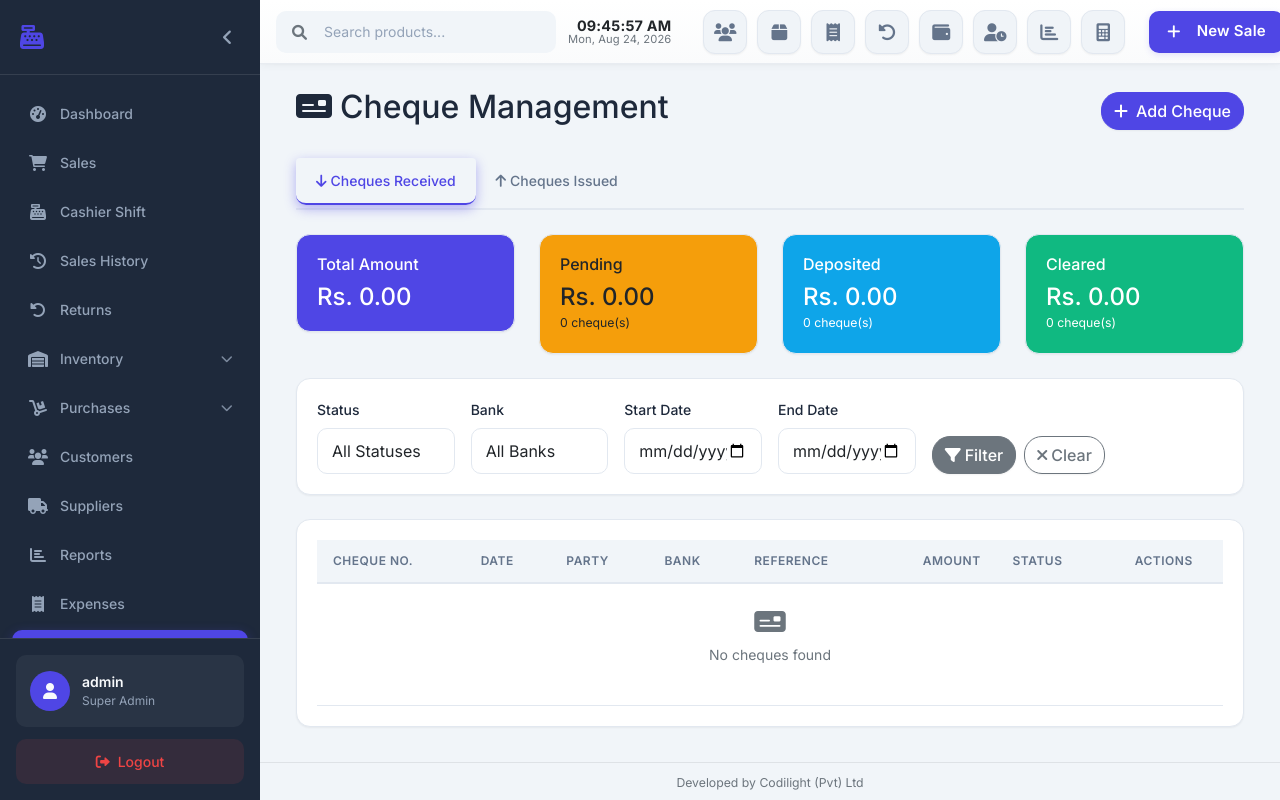
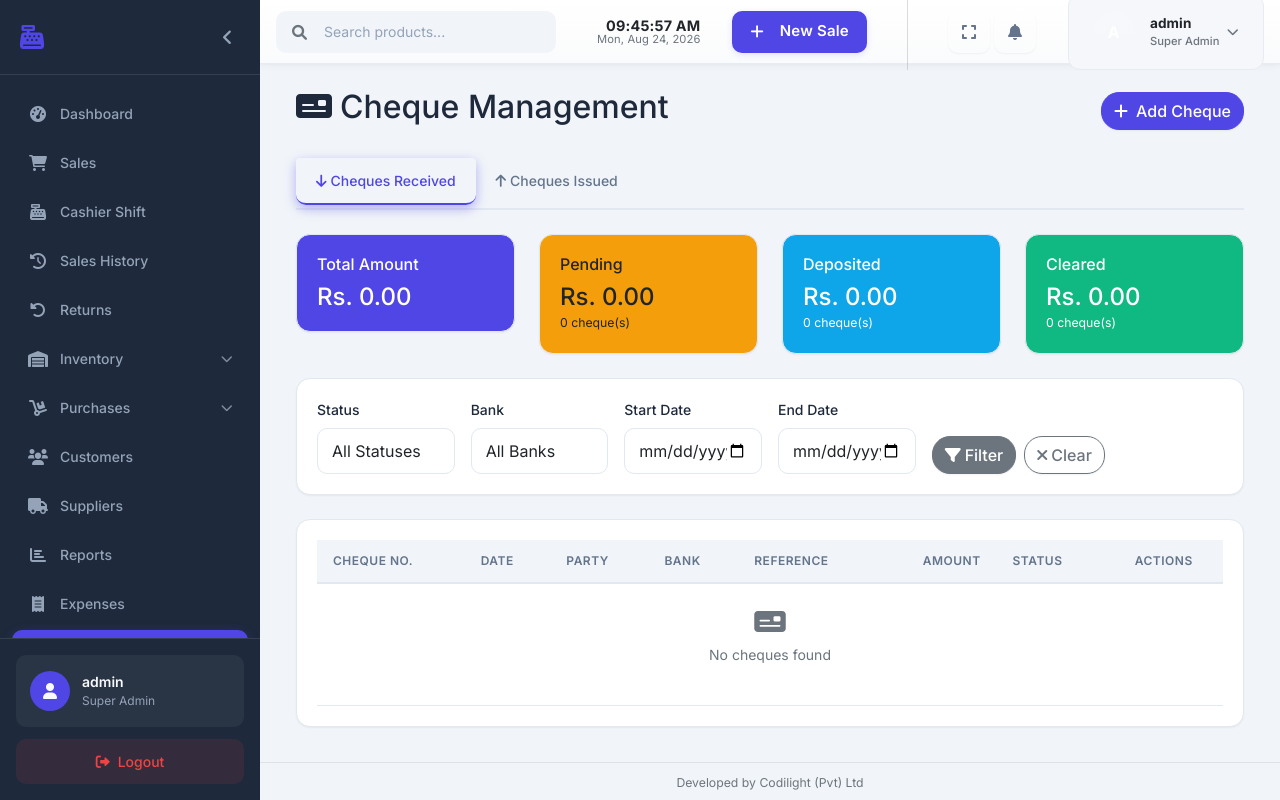
Before and after one commit to myposweb3-cyber/infixindustries, a Flask app: page /cheques in a window 1280 px wide. Run offline with Flask 3, Linux system fonts and the light colour scheme; a user stored in the database is signed in; data comes from the database, SQL or seed files in the repository; data that the repository does not hold is empty; some libraries are stand-ins or nearby versions.

Commit message:
Simplify header and keep profile accessible

```diff
--- a/app/templates/base.html
+++ b/app/templates/base.html
@@ -271,34 +271,6 @@
                         <div id="clockDate" class="text-muted" style="font-size: 0.7rem; line-height: 1; letter-spacing: 0.1px;"></div>
                     </div>
 
-                    <!-- Quick Nav Buttons -->
-                    <div class="d-none d-lg-flex align-items-center gap-2 quick-nav-buttons">
-                        <a href="{{ url_for('customers.customers') }}" class="btn btn-link text-secondary text-decoration-none quick-nav-btn quick-nav-button" data-url="{{ url_for('customers.customers') }}" data-shortcut="C" data-bs-toggle="tooltip" title="Customers (C)" aria-label="Customers">
-                            <i class="fas fa-users"></i>
-                        </a>
-                        <a href="{{ url_for('inventory.inventory') }}" class="btn btn-link text-secondary text-decoration-none quick-nav-btn quick-nav-button" data-url="{{ url_for('inventory.inventory') }}" data-shortcut="P" data-bs-toggle="tooltip" title="Products / Inventory (P)" aria-label="Products and Inventory">
-                            <i class="fas fa-box"></i>
-                        </a>
-                        <a href="{{ url_for('sales.sales_history') }}" class="btn btn-link text-secondary text-decoration-none quick-nav-btn quick-nav-button" data-url="{{ url_for('sales.sales_history') }}" data-shortcut="H" data-bs-toggle="tooltip" title="Sales History (H)" aria-label="Sales History">
-                            <i class="fas fa-receipt"></i>
-                        </a>
-                        <a href="{{ url_for('sales.returns') }}" class="btn btn-link text-secondary text-decoration-none quick-nav-btn quick-nav-button" data-url="{{ url_for('sales.returns') }}" data-shortcut="R" data-bs-toggle="tooltip" title="Returns (R)" aria-label="Returns">
-                            <i class="fas fa-rotate-left"></i>
-                        </a>
-                        <a href="{{ url_for('expenses.expenses') }}" class="btn btn-link text-secondary text-decoration-none quick-nav-btn quick-nav-button" data-url="{{ url_for('expenses.expenses') }}" data-shortcut="E" data-bs-toggle="tooltip" title="Expenses (E)" aria-label="Expenses">
-                            <i class="fas fa-wallet"></i>
-                        </a>
-                        <a href="{{ url_for('shifts.shifts_page') }}" class="btn btn-link text-secondary text-decoration-none quick-nav-btn quick-nav-button" data-url="{{ url_for('shifts.shifts_page') }}" data-shortcut="S" data-bs-toggle="tooltip" title="Cashier Shifts (S)" aria-label="Cashier Shifts">
-                            <i class="fas fa-user-clock"></i>
-                        </a>
-                        <a href="{{ url_for('reports.reports') }}" class="btn btn-link text-secondary text-decoration-none quick-nav-btn quick-nav-button" data-url="{{ url_for('reports.reports') }}" data-shortcut="T" data-bs-toggle="tooltip" title="Reports (T)" aria-label="Reports">
-                            <i class="fas fa-chart-bar"></i>
-                        </a>
-                        <button type="button" class="btn btn-link text-secondary text-decoration-none quick-nav-btn" id="calculatorBtn" data-bs-toggle="tooltip" title="Calculator" aria-label="Calculator">
-                            <i class="fas fa-calculator"></i>
-                        </button>
-                    </div>
-
                     <!-- New Sale Button -->
                     <a href="{{ url_for('sales.sales') }}" class="btn btn-primary d-none d-md-flex align-items-center gap-3 px-5" style="font-size: 15px; letter-spacing: 0.2px;">
                         <i class="fas fa-plus"></i>
@@ -311,12 +283,6 @@
                     <div class="d-flex align-items-center gap-1">
                         <button class="btn btn-link text-secondary text-decoration-none header-actions-btn" id="fullscreenBtn" title="Toggle Fullscreen">
                             <i class="fas fa-expand" id="fullscreenIcon"></i>
-                        </button>
-                        <button class="btn btn-link text-secondary text-decoration-none header-actions-btn" id="onScreenKeyboardBtn" title="On-screen Keyboard">
-                            <i class="fas fa-keyboard"></i>
-                        </button>
-                        <button class="btn btn-link text-secondary text-decoration-none header-actions-btn" id="shortcutHelpBtn" title="Keyboard Shortcuts (?)">
-                            <i class="fas fa-question-circle"></i>
                         </button>
                         <!-- Notification Dropdown -->
                         <div class="dropdown">
```
